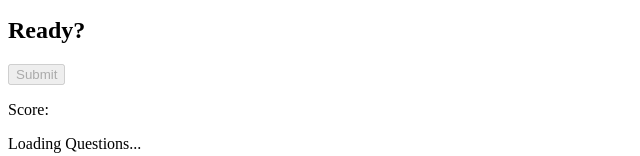
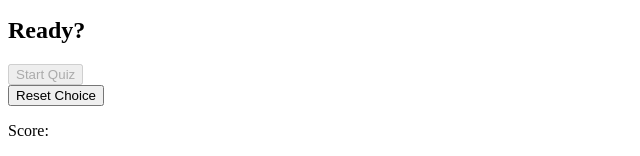
Before and after one commit to ChejAhamed/RAV, a React (Create React App) app in the folder frontend/: page / in a window 1280 px wide. Shown: the part 276-432 px from the top of the page, without its empty margins (0-640 px from the left). Built offline with nearby package versions, Linux system fonts and the light colour scheme; no server answers; a web font is replaced by a local one.

Commit message:
Add config reset button dashboard

```diff
--- a/frontend/src/pages/Dashboard/Dashboard.tsx
+++ b/frontend/src/pages/Dashboard/Dashboard.tsx
@@ -33,6 +33,7 @@ const Dashboard = () => {
   //-----------DASHBOARD
   const [disableSubmitNumberButton, setDisableSubmitNumberButton] = useState(false);
   const [disableSubmitThemeButton, setDisableSubmitThemeButton] = useState(false);
+
   const [disableSubmitButton, setDisableSubmitButton] = useState(true);
   const handlerTheme=(themeSelected: String)=>{
     return (event: React.MouseEvent) => {
@@ -73,7 +74,13 @@ const Dashboard = () => {
     }
 
   }
-
+  const handlerResetOptions=()=>{
+    return (event: React.MouseEvent) => {
+    if (disableSubmitButton===false){
+      setDisableSubmitButton(true)
+    }
+    }
+  }
   return (
 
     <div>
@@ -93,16 +100,20 @@ const Dashboard = () => {
         <h2>Choose the number of the quiz</h2>
           <div className='number-options'>
             <button className='button' onClick={handlerQuestionNumber(5)}>5</button>
-            <button className='button'onClick={handlerQuestionNumber(10)}>10</button>
-            <button className='button'onClick={handlerQuestionNumber(15)}>15</button>
-            <button className='button'onClick={handlerQuestionNumber(20)}>20</button>
+            <button className='button' onClick={handlerQuestionNumber(10)}>10</button>
+            <button className='button' onClick={handlerQuestionNumber(15)}>15</button>
+            <button className='button' onClick={handlerQuestionNumber(20)}>20</button>
           </div>
 
         </div>
         <div>
         <h2>Ready?</h2>
-          <div className='submite'>
-            <button className='button' disabled={disableSubmitButton} onClick={handlerSubmit(handlerQuestionNumber,handlerTheme)}>Submit</button>
+          <div className='submit'>
+            <button className='button' disabled={disableSubmitButton} onClick={handlerSubmit(handlerQuestionNumber,handlerTheme)}>Start Quiz</button>
+
+          </div>
+          <div className='reset'>
+            <button className='button'  onClick={handlerResetOptions()}>Reset Choice</button>
 
           </div>
 
```
